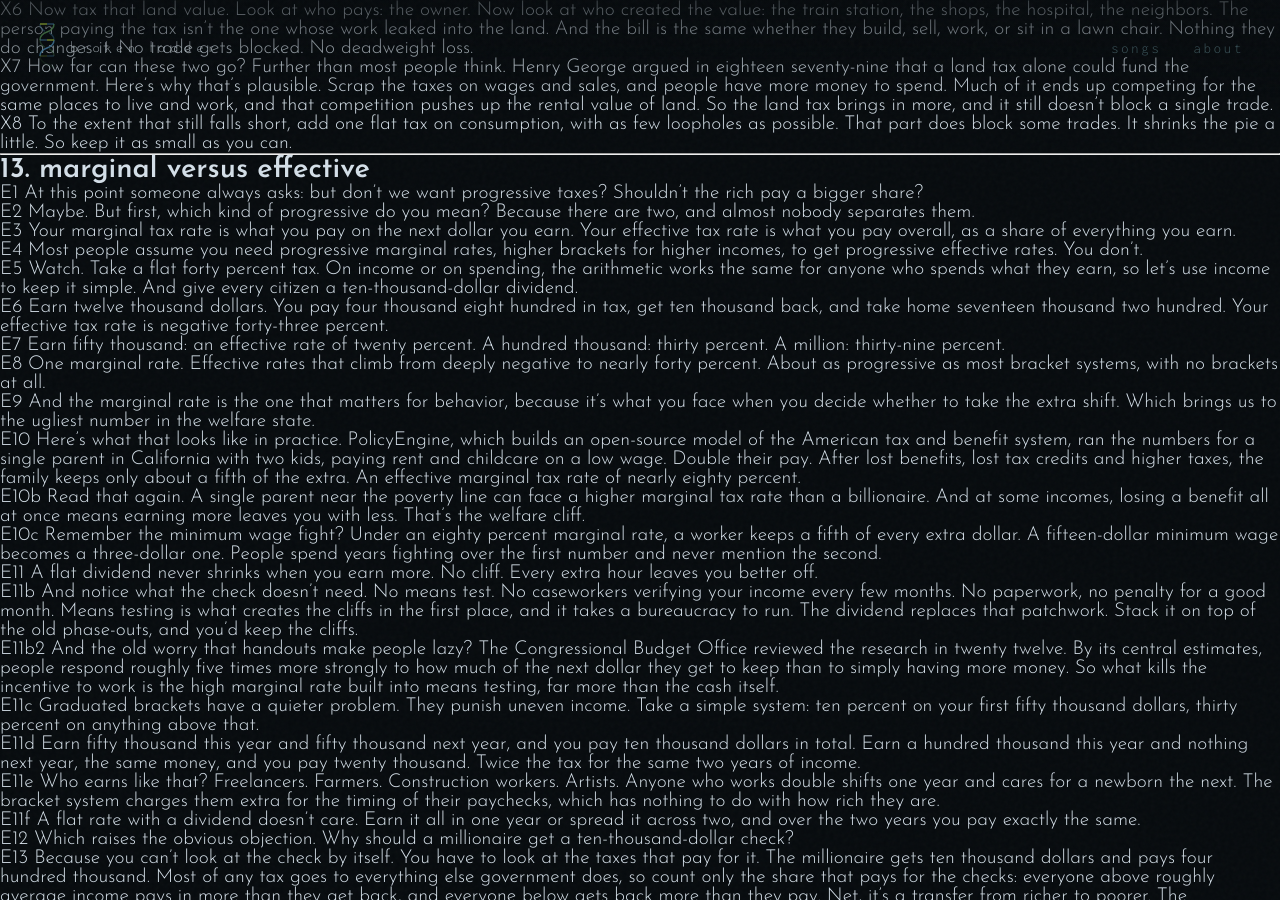
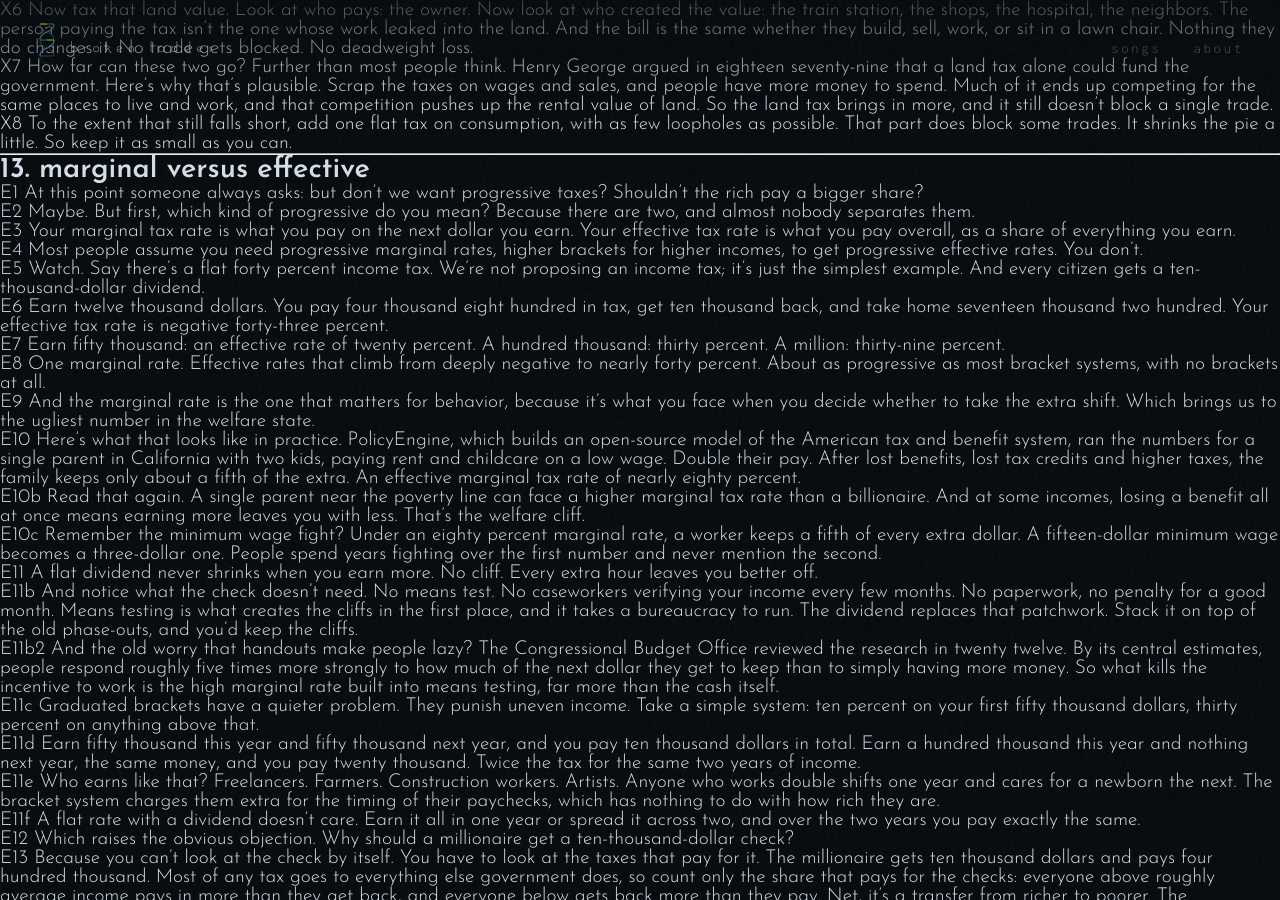
Before and after one commit to ClayShentrup/brokenladder, a Jekyll site: the page built from safety-net-vs-socialism/script.md, in a window 1280 px wide and 900 px high, scrolled down 3797 px. Built offline with Jekyll 4.4.1, drawn with Linux system fonts in a browser that asks for light colours; our own code applies the rules of GitHub Pages for plain Markdown files.

Commit message:
economic illiteracy: plain income-tax example
Co-Authored-By: Claude Opus 5.5 <noreply@anthropic.com>
Claude-Session: https://claude.ai/code/session_01BsiGF9St2tiTePmyBZgNDi

```diff
--- a/safety-net-vs-socialism/script.md
+++ b/safety-net-vs-socialism/script.md
@@ -282,7 +282,7 @@ E3 Your marginal tax rate is what you pay on the next dollar you earn. Your effe
 
 E4 Most people assume you need progressive marginal rates, higher brackets for higher incomes, to get progressive effective rates. You don't.
 
-E5 Watch. Take a flat forty percent tax. On income or on spending, the arithmetic works the same for anyone who spends what they earn, so let's use income to keep it simple. And give every citizen a ten-thousand-dollar dividend.
+E5 Watch. Say there's a flat forty percent income tax. We're not proposing an income tax; it's just the simplest example. And every citizen gets a ten-thousand-dollar dividend.
 
 E6 Earn twelve thousand dollars. You pay four thousand eight hundred in tax, get ten thousand back, and take home seventeen thousand two hundred. Your effective tax rate is negative forty-three percent.
 
--- a/safety-net-vs-socialism/src/_mid.js
+++ b/safety-net-vs-socialism/src/_mid.js
@@ -560,8 +560,8 @@
         stampX('no', 0, 170, 70, ['E4', "You don't"]);
       });
     } else {
-      D('40% flat tax + $10,000 per citizen', 960, 220, 60, { color: K.red, alpha: fadeIn(c('E5'), 0.3) });
-      M('(income or spending: same arithmetic if you spend what you earn)', 960, 280, 24, { color: K.grey, alpha: fadeIn(w('E5', 'On income'), 0.3) });
+      D('40% flat income tax + $10,000 per citizen', 960, 220, 60, { color: K.red, alpha: fadeIn(c('E5'), 0.3) });
+      M('(an income tax, just as the simplest example)', 960, 280, 24, { color: K.grey, alpha: fadeIn(w('E5', 'simplest'), 0.3) });
       const cols = [['earn', 330], ['tax', 720], ['dividend', 1060], ['take home', 1380], ['effective', 1680]];
       cols.forEach(([s, x]) => Dm(s, x, 370, 40, { color: K.grey, alpha: fadeIn(c('E6'), 0.3) }));
       box(160, 405, 1640, 5, K.black, fadeIn(c('E6'), 0.3));
--- a/safety-net-vs-socialism/src/main.js
+++ b/safety-net-vs-socialism/src/main.js
@@ -721,8 +721,8 @@
         stampX('no', 0, 170, 70, ['E4', "You don't"]);
       });
     } else {
-      D('40% flat tax + $10,000 per citizen', 960, 220, 60, { color: K.red, alpha: fadeIn(c('E5'), 0.3) });
-      M('(income or spending: same arithmetic if you spend what you earn)', 960, 280, 24, { color: K.grey, alpha: fadeIn(w('E5', 'On income'), 0.3) });
+      D('40% flat income tax + $10,000 per citizen', 960, 220, 60, { color: K.red, alpha: fadeIn(c('E5'), 0.3) });
+      M('(an income tax, just as the simplest example)', 960, 280, 24, { color: K.grey, alpha: fadeIn(w('E5', 'simplest'), 0.3) });
       const cols = [['earn', 330], ['tax', 720], ['dividend', 1060], ['take home', 1380], ['effective', 1680]];
       cols.forEach(([s, x]) => Dm(s, x, 370, 40, { color: K.grey, alpha: fadeIn(c('E6'), 0.3) }));
       box(160, 405, 1640, 5, K.black, fadeIn(c('E6'), 0.3));
--- a/safety-net-vs-socialism/src/script.json
+++ b/safety-net-vs-socialism/src/script.json
@@ -512,7 +512,7 @@
   },
   {
    "id": "E5",
-   "text": "Watch. Take a flat forty percent tax. On income or on spending, the arithmetic works the same for anyone who spends what they earn, so let's use income to keep it simple. And give every citizen a ten-thousand-dollar dividend."
+   "text": "Watch. Say there's a flat forty percent income tax. We're not proposing an income tax; it's just the simplest example. And every citizen gets a ten-thousand-dollar dividend."
   },
   {
    "id": "E6",
```
Also changed, not shown: safety-net-vs-socialism/narration/manifest.json, safety-net-vs-socialism/narration/raw/manifest.json, 2 other files.
